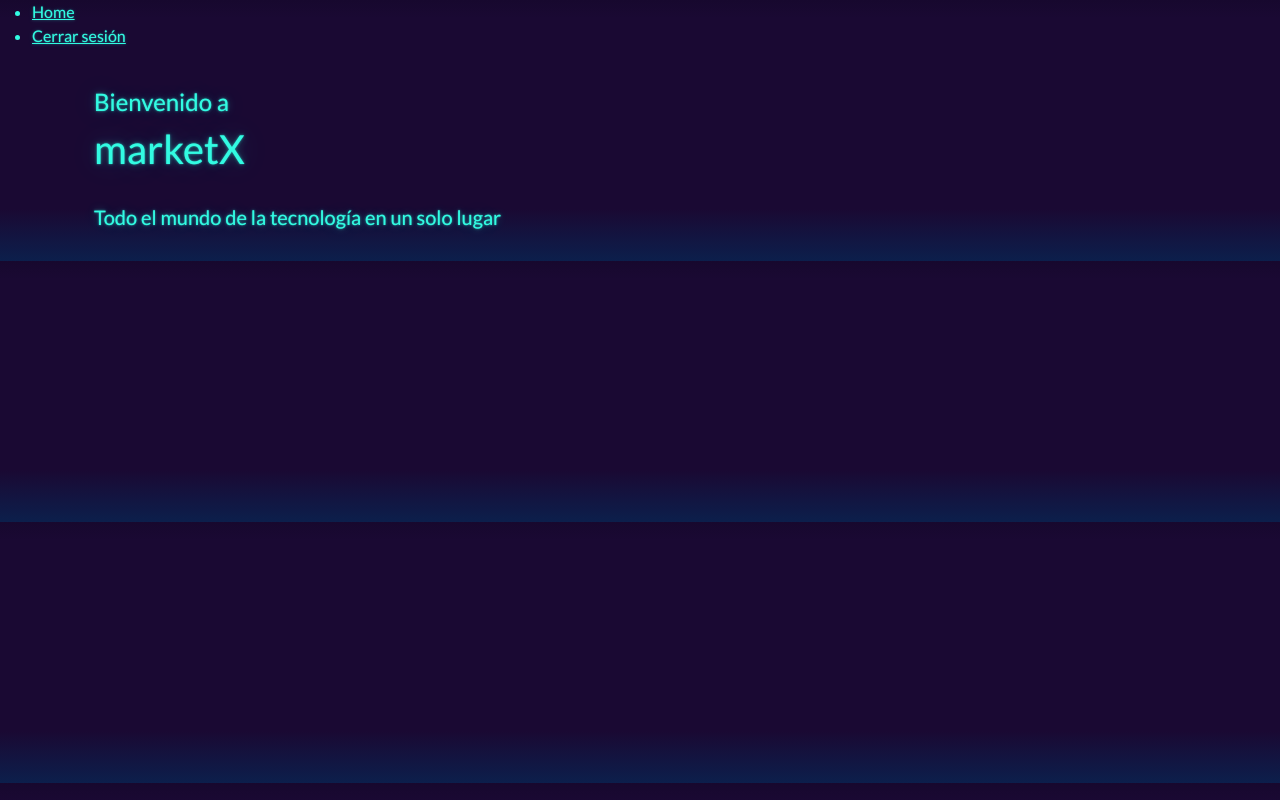
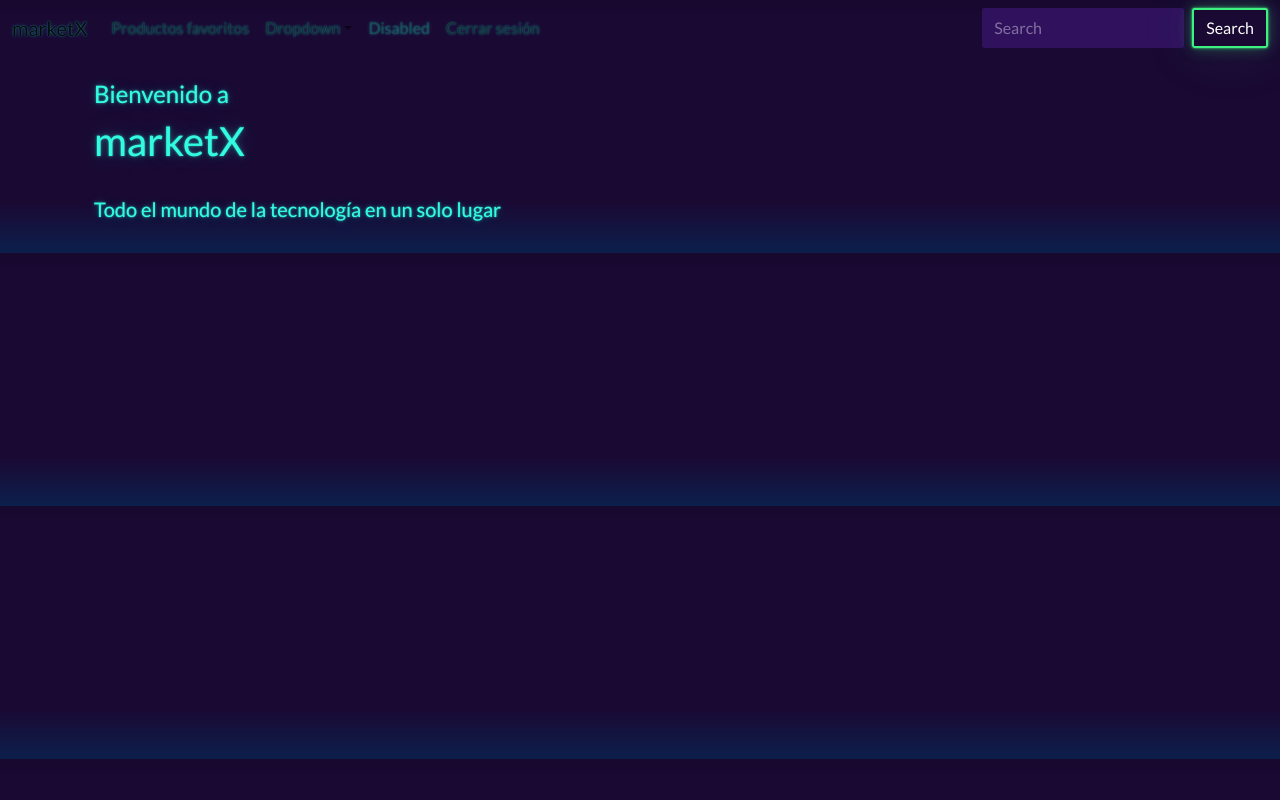
Before and after one commit to Gabriel20Arr/marketX, a Next.js app in the folder client/: page / in a window 1280 px wide. Built offline with nearby package versions, Linux system fonts and the light colour scheme.

Commit message:
NavBar con estilos y searchBar sin funcionar

```diff
--- a/client/src/components/NavBar/NavBar.jsx
+++ b/client/src/components/NavBar/NavBar.jsx
@@ -2,16 +2,41 @@
 
 export default function Navigation(){
     return (
-    <ul>
-        <li>
-          <Link href="/home">Home</Link>
-        </li>
-        <li>
-          <Link href="/">Cerrar sesión</Link>
-        </li>
-        {/* <li>
-          <Link href="/services">Services</Link>
-        </li> */}
-    </ul>
+      <nav className="navbar navbar-expand-lg bg-body-tertiary">
+        <div className="container-fluid">
+          <Link className="navbar-brand" href="/home">marketX</Link>
+          <button className="navbar-toggler" type="button" data-bs-toggle="collapse" data-bs-target="#navbarSupportedContent" aria-controls="navbarSupportedContent" aria-expanded="false" aria-label="Toggle navigation">
+            <span className="navbar-toggler-icon"></span>
+          </button>
+          <div className="collapse navbar-collapse" id="navbarSupportedContent">
+            <ul className="navbar-nav me-auto mb-2 mb-lg-0">
+              <li className="nav-item">
+                <Link className="nav-link" href="/favoritos">Productos favoritos</Link>
+              </li>
+              <li className="nav-item dropdown">
+                <a className="nav-link dropdown-toggle" href="#" role="button" data-bs-toggle="dropdown" aria-expanded="false">
+                  Dropdown
+                </a>
+                <ul className="dropdown-menu">
+                  <li><a className="dropdown-item" href="#">Action</a></li>
+                  <li><a className="dropdown-item" href="#">Another action</a></li>
+                  <li><hr className="dropdown-divider"/></li>
+                  <li><a className="dropdown-item" href="#">Something else here</a></li>
+                </ul>
+              </li>
+              <li className="nav-item">
+                <a className="nav-link disabled">Disabled</a>
+              </li>
+              <li className="nav-item">
+                <Link className="nav-link" href="/">Cerrar sesión</Link>
+              </li>
+            </ul>
+            <form className="d-flex" role="search">
+              <input className="form-control me-2" type="search" placeholder="Search" aria-label="Search"/>
+              <button className="btn btn-outline-success" type="submit">Search</button>
+            </form>
+          </div>
+        </div>
+      </nav>
     )
 }
```
